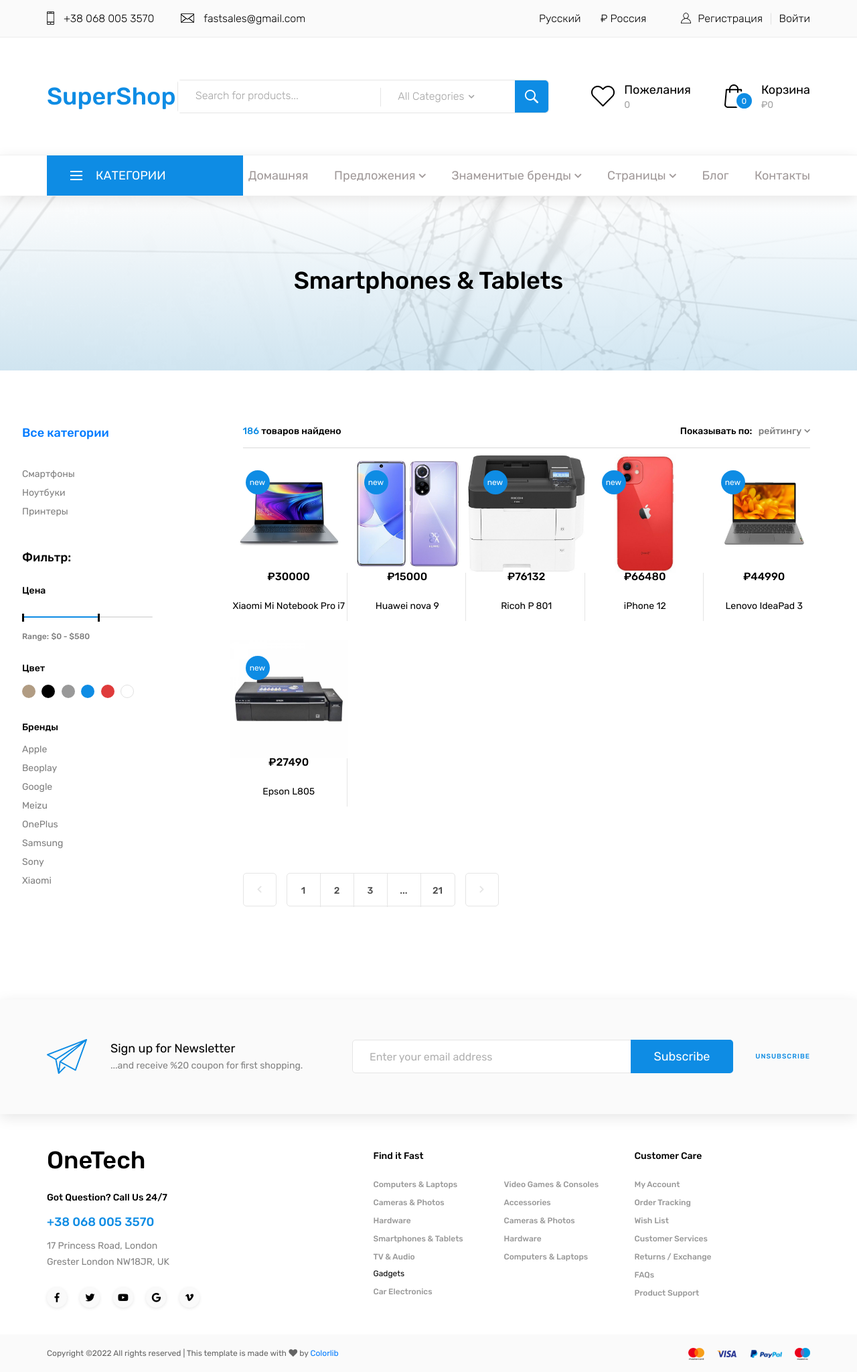
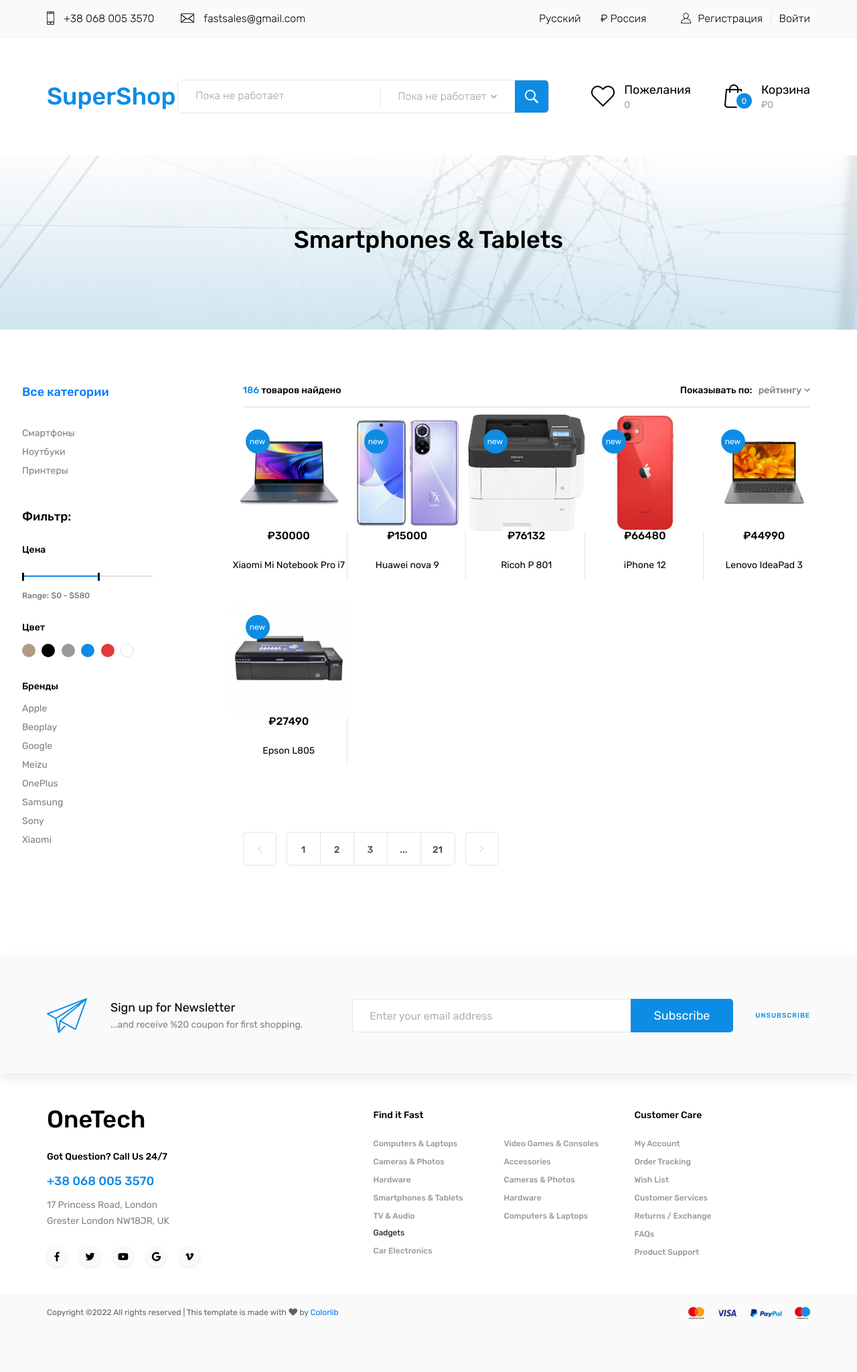
Before and after one commit to Delmoring/shop, a Django app: page / in a window 1280 px wide. Shown: the whole page at 67% size. After the commit the page ends 1969 px from the top, so only its background shows below. Run offline with Django 3.2, Linux system fonts and the light colour scheme; some libraries are stand-ins or nearby versions.

Commit message:
Убрано главное меню

```diff
--- a/good/templates/good/base.html
+++ b/good/templates/good/base.html
@@ -41,19 +41,19 @@
 							<div class="top_bar_menu">
 								<ul class="standard_dropdown top_bar_dropdown">
 									<li>
-										<a href="#">Русский<i class="fas fa-chevron-down"></i></a>
+										<a href="{% url 'empty_page' %}">Русский<i class="fas fa-chevron-down"></i></a>
 										<ul>
-											<li><a href="#">Английский</a></li>
-											<li><a href="#">Испанский</a></li>
-											<li><a href="#">Японский</a></li>
+											<li><a href="{% url 'empty_page' %}">Английский</a></li>
+											<li><a href="{% url 'empty_page' %}">Испанский</a></li>
+											<li><a href="{% url 'empty_page' %}">Японский</a></li>
 										</ul>
 									</li>
 									<li>
-										<a href="#">₽ Россия<i class="fas fa-chevron-down"></i></a>
+										<a href="{% url 'empty_page' %}">₽ Россия<i class="fas fa-chevron-down"></i></a>
 										<ul>
-											<li><a href="#">Доллар US</a></li>
-											<li><a href="#">Евро Euro</a></li>
-											<li><a href="#">GBP British Pound</a></li>
+											<li><a href="{% url 'empty_page' %}">Доллар US</a></li>
+											<li><a href="{% url 'empty_page' %}">Евро Euro</a></li>
+											<li><a href="{% url 'empty_page' %}">GBP British Pound</a></li>
 										</ul>
 									</li>
 								</ul>
@@ -92,10 +92,10 @@
 							<div class="header_search_content">
 								<div class="header_search_form_container">
 									<form action="#" class="header_search_form clearfix">
-										<input type="search" required="required" class="header_search_input" placeholder="Search for products...">
+										<input type="search" required="required" class="header_search_input" placeholder="Пока не работает">
 										<div class="custom_dropdown">
 											<div class="custom_dropdown_list">
-												<span class="custom_dropdown_placeholder clc">All Categories</span>
+												<span class="custom_dropdown_placeholder clc">Пока не работает</span>
 												<i class="fas fa-chevron-down"></i>
 												<ul class="custom_list clc">
 													<li><a class="clc" href="#">Все категории</a></li>
@@ -144,105 +144,105 @@
 			</div>
 		</div>
 
-		<!-- Main Navigation -->
+<!--		&lt;!&ndash; Main Navigation &ndash;&gt;-->
 
-		<nav class="main_nav">
-			<div class="container">
-				<div class="row">
-					<div class="col">
+<!--		<nav class="main_nav">-->
+<!--			<div class="container">-->
+<!--				<div class="row">-->
+<!--					<div class="col">-->
+<!--						-->
+<!--						<div class="main_nav_content d-flex flex-row">-->
 
-						<div class="main_nav_content d-flex flex-row">
+<!--							&lt;!&ndash; Categories Menu &ndash;&gt;-->
 
-							<!-- Categories Menu -->
+<!--							<div class="cat_menu_container">-->
+<!--								<div class="cat_menu_title d-flex flex-row align-items-center justify-content-start">-->
+<!--									<div class="cat_burger"><span></span><span></span><span></span></div>-->
+<!--									<div class="cat_menu_text">Категории</div>-->
+<!--								</div>-->
 
-							<div class="cat_menu_container">
-								<div class="cat_menu_title d-flex flex-row align-items-center justify-content-start">
-									<div class="cat_burger"><span></span><span></span><span></span></div>
-									<div class="cat_menu_text">Категории</div>
-								</div>
+<!--								<ul class="cat_menu">-->
+<!--									<li><a href="#">Компьютеры и ноутбуки <i class="fas fa-chevron-right ml-auto"></i></a></li>-->
+<!--									<li><a href="#">Камеры и фото<i class="fas fa-chevron-right"></i></a></li>-->
+<!--									<li class="hassubs">-->
+<!--										<a href="#">Запчасти<i class="fas fa-chevron-right"></i></a>-->
+<!--										<ul>-->
+<!--											<li class="hassubs">-->
+<!--												<a href="#">Menu Item<i class="fas fa-chevron-right"></i></a>-->
+<!--												<ul>-->
+<!--													<li><a href="#">Menu Item<i class="fas fa-chevron-right"></i></a></li>-->
+<!--													<li><a href="#">Menu Item<i class="fas fa-chevron-right"></i></a></li>-->
+<!--													<li><a href="#">Menu Item<i class="fas fa-chevron-right"></i></a></li>-->
+<!--													<li><a href="#">Menu Item<i class="fas fa-chevron-right"></i></a></li>-->
+<!--												</ul>-->
+<!--											</li>-->
+<!--											<li><a href="#">Menu Item<i class="fas fa-chevron-right"></i></a></li>-->
+<!--											<li><a href="#">Menu Item<i class="fas fa-chevron-right"></i></a></li>-->
+<!--											<li><a href="#">Menu Item<i class="fas fa-chevron-right"></i></a></li>-->
+<!--										</ul>-->
+<!--									</li>-->
+<!--									<li><a href="#">Смартфоны и планшеты<i class="fas fa-chevron-right"></i></a></li>-->
+<!--									<li><a href="#">ТВ и Аудио<i class="fas fa-chevron-right"></i></a></li>-->
+<!--									<li><a href="#">Другие устройства<i class="fas fa-chevron-right"></i></a></li>-->
+<!--									<li><a href="#">Электроника для авто<i class="fas fa-chevron-right"></i></a></li>-->
+<!--									<li><a href="#">Видео игры и консоли<i class="fas fa-chevron-right"></i></a></li>-->
+<!--									<li><a href="#">Аксессуары<i class="fas fa-chevron-right"></i></a></li>-->
+<!--								</ul>-->
+<!--							</div>-->
 
-								<ul class="cat_menu">
-									<li><a href="#">Компьютеры и ноутбуки <i class="fas fa-chevron-right ml-auto"></i></a></li>
-									<li><a href="#">Камеры и фото<i class="fas fa-chevron-right"></i></a></li>
-									<li class="hassubs">
-										<a href="#">Запчасти<i class="fas fa-chevron-right"></i></a>
-										<ul>
-											<li class="hassubs">
-												<a href="#">Menu Item<i class="fas fa-chevron-right"></i></a>
-												<ul>
-													<li><a href="#">Menu Item<i class="fas fa-chevron-right"></i></a></li>
-													<li><a href="#">Menu Item<i class="fas fa-chevron-right"></i></a></li>
-													<li><a href="#">Menu Item<i class="fas fa-chevron-right"></i></a></li>
-													<li><a href="#">Menu Item<i class="fas fa-chevron-right"></i></a></li>
-												</ul>
-											</li>
-											<li><a href="#">Menu Item<i class="fas fa-chevron-right"></i></a></li>
-											<li><a href="#">Menu Item<i class="fas fa-chevron-right"></i></a></li>
-											<li><a href="#">Menu Item<i class="fas fa-chevron-right"></i></a></li>
-										</ul>
-									</li>
-									<li><a href="#">Смартфоны и планшеты<i class="fas fa-chevron-right"></i></a></li>
-									<li><a href="#">ТВ и Аудио<i class="fas fa-chevron-right"></i></a></li>
-									<li><a href="#">Другие устройства<i class="fas fa-chevron-right"></i></a></li>
-									<li><a href="#">Электроника для авто<i class="fas fa-chevron-right"></i></a></li>
-									<li><a href="#">Видео игры и консоли<i class="fas fa-chevron-right"></i></a></li>
-									<li><a href="#">Аксессуары<i class="fas fa-chevron-right"></i></a></li>
-								</ul>
-							</div>
+<!--							&lt;!&ndash; Main Nav Menu &ndash;&gt;-->
 
-							<!-- Main Nav Menu -->
-
-							<div class="main_nav_menu ml-auto">
-								<ul class="standard_dropdown main_nav_dropdown">
-									<li><a href="#">Домашняя<i class="fas fa-chevron-down"></i></a></li>
-									<li class="hassubs">
-										<a href="#">Предложения<i class="fas fa-chevron-down"></i></a>
-										<ul>
-											<li>
-												<a href="#">Menu Item<i class="fas fa-chevron-down"></i></a>
-												<ul>
-													<li><a href="#">Menu Item<i class="fas fa-chevron-down"></i></a></li>
-													<li><a href="#">Menu Item<i class="fas fa-chevron-down"></i></a></li>
-													<li><a href="#">Menu Item<i class="fas fa-chevron-down"></i></a></li>
-												</ul>
-											</li>
-											<li><a href="#">Menu Item<i class="fas fa-chevron-down"></i></a></li>
-											<li><a href="#">Menu Item<i class="fas fa-chevron-down"></i></a></li>
-											<li><a href="#">Menu Item<i class="fas fa-chevron-down"></i></a></li>
-										</ul>
-									</li>
-									<li class="hassubs">
-										<a href="#">Знаменитые бренды<i class="fas fa-chevron-down"></i></a>
-										<ul>
-											<li>
-												<a href="#">Menu Item<i class="fas fa-chevron-down"></i></a>
-												<ul>
-													<li><a href="#">Menu Item<i class="fas fa-chevron-down"></i></a></li>
-													<li><a href="#">Menu Item<i class="fas fa-chevron-down"></i></a></li>
-													<li><a href="#">Menu Item<i class="fas fa-chevron-down"></i></a></li>
-												</ul>
-											</li>
-											<li><a href="#">Menu Item<i class="fas fa-chevron-down"></i></a></li>
-											<li><a href="#">Menu Item<i class="fas fa-chevron-down"></i></a></li>
-											<li><a href="#">Menu Item<i class="fas fa-chevron-down"></i></a></li>
-										</ul>
-									</li>
-									<li class="hassubs">
-										<a href="#">Страницы<i class="fas fa-chevron-down"></i></a>
-										<ul>
-											<li><a href="shop.html">Shop<i class="fas fa-chevron-down"></i></a></li>
-											<li><a href="product.html">Product<i class="fas fa-chevron-down"></i></a></li>
-											<li><a href="blog.html">Blog<i class="fas fa-chevron-down"></i></a></li>
-											<li><a href="blog_single.html">Blog Post<i class="fas fa-chevron-down"></i></a></li>
-											<li><a href="regular.html">Regular Post<i class="fas fa-chevron-down"></i></a></li>
-											<li><a href="cart.html">Cart<i class="fas fa-chevron-down"></i></a></li>
-											<li><a href="contact.html">Contact<i class="fas fa-chevron-down"></i></a></li>
-										</ul>
-									</li>
-									<li><a href="blog.html">Блог<i class="fas fa-chevron-down"></i></a></li>
-									<li><a href="contact.html">Контакты<i class="fas fa-chevron-down"></i></a></li>
-								</ul>
-							</div>
+<!--							<div class="main_nav_menu ml-auto">-->
+<!--								<ul class="standard_dropdown main_nav_dropdown">-->
+<!--									<li><a href="#">Домашняя<i class="fas fa-chevron-down"></i></a></li>-->
+<!--									<li class="hassubs">-->
+<!--										<a href="#">Предложения<i class="fas fa-chevron-down"></i></a>-->
+<!--										<ul>-->
+<!--											<li>-->
+<!--												<a href="#">Menu Item<i class="fas fa-chevron-down"></i></a>-->
+<!--												<ul>-->
+<!--													<li><a href="#">Menu Item<i class="fas fa-chevron-down"></i></a></li>-->
+<!--													<li><a href="#">Menu Item<i class="fas fa-chevron-down"></i></a></li>-->
+<!--													<li><a href="#">Menu Item<i class="fas fa-chevron-down"></i></a></li>-->
+<!--												</ul>-->
+<!--											</li>-->
+<!--											<li><a href="#">Menu Item<i class="fas fa-chevron-down"></i></a></li>-->
+<!--											<li><a href="#">Menu Item<i class="fas fa-chevron-down"></i></a></li>-->
+<!--											<li><a href="#">Menu Item<i class="fas fa-chevron-down"></i></a></li>-->
+<!--										</ul>-->
+<!--									</li>-->
+<!--									<li class="hassubs">-->
+<!--										<a href="#">Знаменитые бренды<i class="fas fa-chevron-down"></i></a>-->
+<!--										<ul>-->
+<!--											<li>-->
+<!--												<a href="#">Menu Item<i class="fas fa-chevron-down"></i></a>-->
+<!--												<ul>-->
+<!--													<li><a href="#">Menu Item<i class="fas fa-chevron-down"></i></a></li>-->
+<!--													<li><a href="#">Menu Item<i class="fas fa-chevron-down"></i></a></li>-->
+<!--													<li><a href="#">Menu Item<i class="fas fa-chevron-down"></i></a></li>-->
+<!--												</ul>-->
+<!--											</li>-->
+<!--											<li><a href="#">Menu Item<i class="fas fa-chevron-down"></i></a></li>-->
+<!--											<li><a href="#">Menu Item<i class="fas fa-chevron-down"></i></a></li>-->
+<!--											<li><a href="#">Menu Item<i class="fas fa-chevron-down"></i></a></li>-->
+<!--										</ul>-->
+<!--									</li>-->
+<!--									<li class="hassubs">-->
+<!--										<a href="#">Страницы<i class="fas fa-chevron-down"></i></a>-->
+<!--										<ul>-->
+<!--											<li><a href="shop.html">Shop<i class="fas fa-chevron-down"></i></a></li>-->
+<!--											<li><a href="product.html">Product<i class="fas fa-chevron-down"></i></a></li>-->
+<!--											<li><a href="blog.html">Blog<i class="fas fa-chevron-down"></i></a></li>-->
+<!--											<li><a href="blog_single.html">Blog Post<i class="fas fa-chevron-down"></i></a></li>-->
+<!--											<li><a href="regular.html">Regular Post<i class="fas fa-chevron-down"></i></a></li>-->
+<!--											<li><a href="cart.html">Cart<i class="fas fa-chevron-down"></i></a></li>-->
+<!--											<li><a href="contact.html">Contact<i class="fas fa-chevron-down"></i></a></li>-->
+<!--										</ul>-->
+<!--									</li>-->
+<!--									<li><a href="blog.html">Блог<i class="fas fa-chevron-down"></i></a></li>-->
+<!--									<li><a href="contact.html">Контакты<i class="fas fa-chevron-down"></i></a></li>-->
+<!--								</ul>-->
+<!--							</div>-->
 
 							<!-- Menu Trigger -->
 
--- a/good/urls.py
+++ b/good/urls.py
@@ -12,4 +12,5 @@
                   path('register', RegisterUser.as_view(), name='register'),
                   path('login', LoginUser.as_view(), name='login'),
                   path('logout', logout_user, name='logout'),
+                  path('empty_page', nothing, name='empty_page')
               ] + static(settings.MEDIA_URL, document_root=settings.MEDIA_ROOT)
--- a/good/views.py
+++ b/good/views.py
@@ -55,3 +55,6 @@
 def logout_user(request):
     logout(request)
     return redirect('login')
+
+def nothing(request):
+    return HttpResponse("Пока нет ничего")
```
Also changed, not shown: db.sqlite3.
